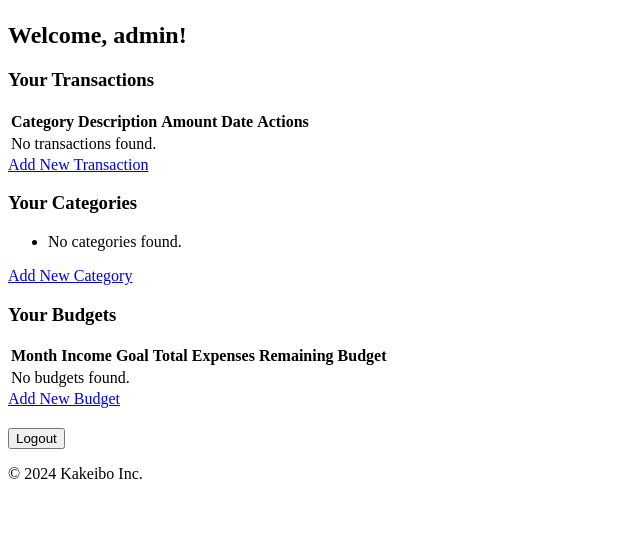
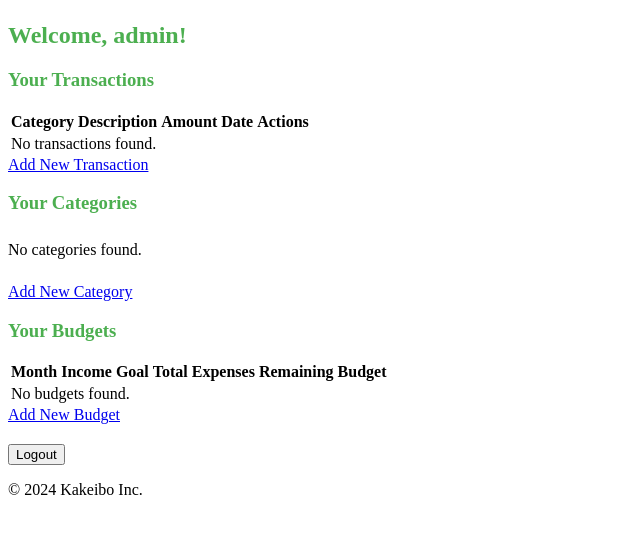
Before and after one commit to evidad/CSC605, a Django app: page /dashboard/ in a window 1280 px wide. Shown: the part 58-592 px from the top of the page, without its empty margins (0-640 px from the left). Run offline with Django 5.2, Linux system fonts and the light colour scheme; a user stored in the database is signed in; data comes from the database, SQL or seed files in the repository; both versions use the stored data as it was after the commit.

```diff
--- a/kakeibo_finance/templates/dashboard.html
+++ b/kakeibo_finance/templates/dashboard.html
@@ -1,6 +1,26 @@
 {% extends "base.html" %}
 
 {% block content %}
+<style>
+    h2, h3 {
+        color: #4CAF50;
+    }
+
+    ul {
+        padding: 0;
+        list-style: none;
+    }
+
+    ul li {
+        padding: 8px 0;
+        border-bottom: 1px solid #ddd;
+    }
+
+    ul li:last-child {
+        border-bottom: none;
+    }
+</style>
+
 <h2>Welcome, {{ user.username }}!</h2>
 
 <!-- Transactions Section -->
@@ -10,7 +30,7 @@
     <tr>
       <th>Category</th>
       <th>Description</th>
-      <th>Amount</th>
+      <th class="text-right">Amount</th>
       <th>Date</th>
       <th>Actions</th>
     </tr>
@@ -20,7 +40,7 @@
     <tr>
       <td>{{ transaction.category }}</td>
       <td>{{ transaction.description }}</td>
-      <td>${{ transaction.amount }}</td>
+      <td class="text-right">${{ transaction.amount }}</td>
       <td>{{ transaction.transaction_date }}</td>
       <td>
         <a href="{% url 'edit_transaction' transaction.id %}">Edit</a> |
@@ -41,9 +61,8 @@
 <ul>
   {% for category in categories %}
   <li>{{ category.name }}
-    <!-- Optionally, you can add edit/delete links -->
-    <a href="{% url 'edit_category' category.id %}">Edit</a> |
-    <a href="{% url 'delete_category' category.id %}">Delete</a>
+    <a href="{% url 'edit_category' category.id %}" class="btn btn-primary btn-sm">Edit</a>
+    <a href="{% url 'delete_category' category.id %}" class="btn btn-danger btn-sm">Delete</a>
   </li>
   {% empty %}
   <li>No categories found.</li>
@@ -57,18 +76,18 @@
   <thead>
     <tr>
       <th>Month</th>
-      <th>Income Goal</th>
-      <th>Total Expenses</th>
-      <th>Remaining Budget</th>
+      <th class="text-right">Income Goal</th>
+      <th class="text-right">Total Expenses</th>
+      <th class="text-right">Remaining Budget</th>
     </tr>
   </thead>
   <tbody>
     {% for budget in budgets %}
     <tr>
       <td>{{ budget.month }}</td>
-      <td>${{ budget.income_goal }}</td>
-      <td>${{ budget.total_expenses }}</td>
-      <td>${{ budget.remaining_budget }}</td>
+      <td class="text-right">${{ budget.income_goal }}</td>
+      <td class="text-right">${{ budget.total_expenses }}</td>
+      <td class="text-right">${{ budget.remaining_budget }}</td>
     </tr>
     {% empty %}
     <tr>
--- a/kakeibo_finance/views.py
+++ b/kakeibo_finance/views.py
@@ -7,7 +7,7 @@ from .serializers import TransactionSerializer, BudgetSerializer
 from .permissions import IsOwnerOrReadOnly
 from django.contrib.auth.views import LoginView
 from django.contrib.auth.forms import UserCreationForm
-from django.shortcuts import render, redirect, get_object_or_404, redirect
+from django.shortcuts import render, redirect, get_object_or_404
 from django.contrib.auth.decorators import login_required
 from .forms import CategoryForm, TransactionForm, BudgetForm
 
@@ -46,6 +46,7 @@ class SignupView(generic.CreateView):
 def home(request):
     return render(request, 'home.html')
 
+# Dashboard View
 @login_required
 def dashboard(request):
     user = request.user
@@ -53,23 +54,26 @@ def dashboard(request):
     budgets = Budget.objects.filter(owner=user).order_by('-created_on')
     categories = Category.objects.filter(owner=user).order_by('name')
 
-    # # Add budget tracking calculations
-    # for budget in budgets:
-    #     budget.total_expenses = budget.total_expenses  # Automatically calculated
-    #     budget.remaining_budget = budget.remaining_budget
+    # Prepare budget data with calculated fields
+    budget_data = []
+    for budget in budgets:
+        total_expenses = sum(
+            transaction.amount
+            for transaction in transactions.filter(transaction_date__month=budget.created_on.month)
+        )
+        remaining_budget = budget.income_goal - total_expenses
+
+        budget_data.append({
+            'month': budget.month,
+            'income_goal': budget.income_goal,
+            'total_expenses': round(total_expenses, 2),
+            'remaining_budget': round(remaining_budget, 2),
+        })
 
     context = {
         'transactions': transactions,
         'categories': categories,
-        'budgets': [
-            {
-                'month': budget.month,
-                'income_goal': budget.income_goal,
-                'total_expenses': round(budget.total_expenses, 2),
-                'remaining_budget': round(budget.remaining_budget, 2),
-            }
-            for budget in budgets
-        ],
+        'budgets': budget_data,  # Use prepared budget data
     }
     return render(request, 'dashboard.html', context)
 
@@ -111,6 +115,7 @@ def delete_transaction(request, transaction_id):
         return redirect('dashboard')
     return render(request, 'delete_transaction.html', {'transaction': transaction})
 
+# Add Budget View
 @login_required
 def add_budget(request):
     if request.method == 'POST':
@@ -124,7 +129,7 @@ def add_budget(request):
         form = BudgetForm()
     return render(request, 'add_budget.html', {'form': form})
 
-# Budget View
+# Edit Budget View
 @login_required
 def edit_budget(request, budget_id):
     budget = get_object_or_404(Budget, id=budget_id, owner=request.user)
@@ -137,10 +142,10 @@ def edit_budget(request, budget_id):
         form = BudgetForm(instance=budget)
     return render(request, 'edit_budget.html', {'form': form})
 
-# Category View
+# Category Views
 @login_required
 def category_list(request):
-    categories = Category.objects.filter(owner=request.user)
+    categories = Category.objects.filter(owner=request.user).order_by('name')
     return render(request, 'category_list.html', {'categories': categories})
 
 @login_required
```
Also changed, not shown: db.sqlite3.
